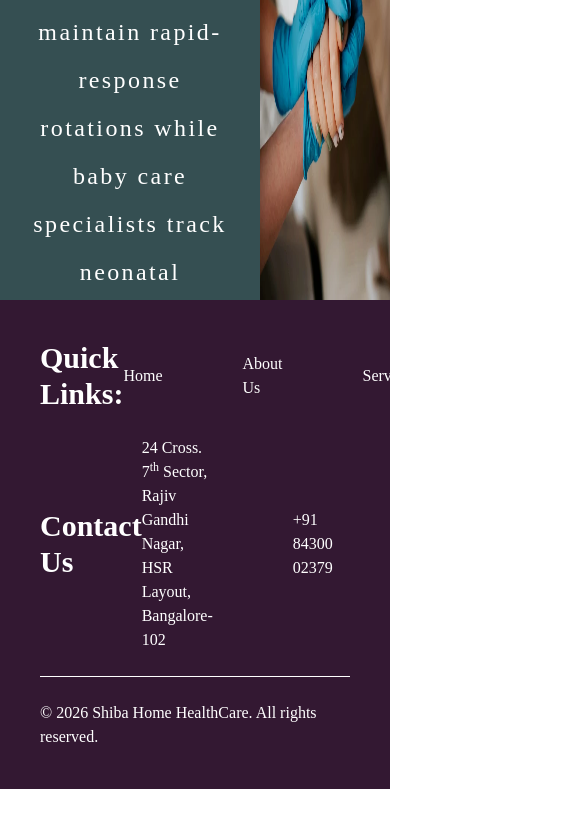
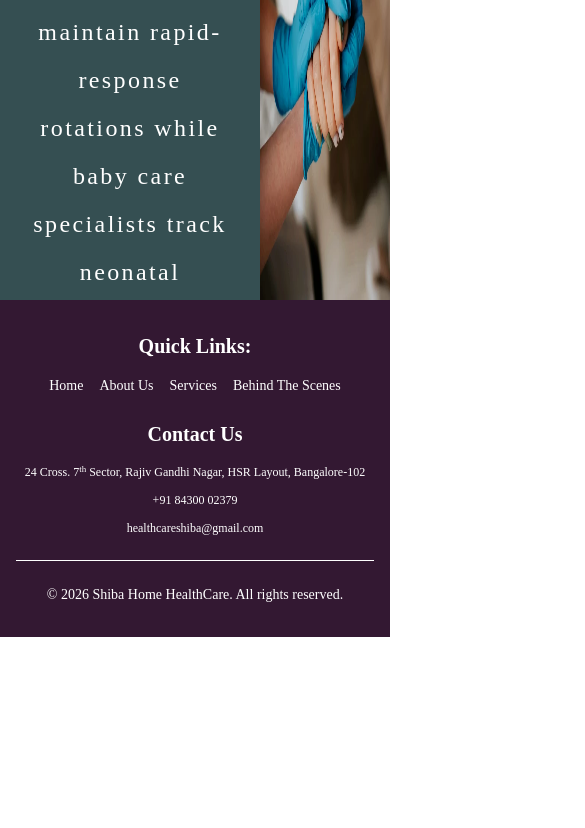
Before and after one commit to AdrishikharChowdhury/Happyhealing-Home-Healthcare-Services, a React (Vite) app: page / in a window 390 px wide. Shown: the part 7416-8244 px from the top of the page, 585 px wide, since content can reach past the window. Built offline with nearby package versions, Linux system fonts and the light colour scheme.

Commit message:
Footer made responsive

```diff
--- a/src/components/Footer.jsx
+++ b/src/components/Footer.jsx
@@ -3,12 +3,12 @@ import { Link } from "react-router-dom";
 import { Link as ScrollLink } from "react-scroll";
 
 const Footer = () => {
-  const [year, setyear] = useState(new Date().getFullYear());
+  const year = new Date().getFullYear();
   return (
-    <div className="w-full bg-[#331832] px-10 py-10 text-white flex flex-col justify-center items-center gap-6">
-      <div className="w-full flex justify-between items-center">
-        <h1 className="text-3xl font-bold">Quick Links:</h1>
-        <ul className="flex justify-center items-center gap-20">
+    <div className="w-full bg-[#331832] px-4 md:px-8 lg:px-10 py-8 md:py-10 text-white flex flex-col justify-center items-center gap-6 md:gap-8">
+      <div className="w-full flex flex-col md:flex-row justify-between items-center gap-4 md:gap-6">
+        <h1 className="text-xl md:text-2xl lg:text-3xl font-bold text-center md:text-left">Quick Links:</h1>
+        <ul className="flex flex-wrap justify-center items-center gap-4 md:gap-8 lg:gap-20 text-sm md:text-base">
           <ScrollLink
             className="hover:scale-125 hover:text-emerald-400 cursor-pointer duration-50"
             to="home"
@@ -44,36 +44,36 @@ const Footer = () => {
           </ScrollLink>
         </ul>
       </div>
-      <div className="w-full flex justify-between items-center">
-        <h1 className="text-3xl font-bold">Contact Us</h1>
-        <ul className="flex justify-center items-center gap-20">
+      <div className="w-full flex flex-col md:flex-row justify-between items-center gap-4 md:gap-6">
+        <h1 className="text-xl md:text-2xl lg:text-3xl font-bold text-center md:text-left">Contact Us</h1>
+        <ul className="flex flex-col md:flex-row justify-center items-center gap-3 md:gap-6 lg:gap-20 text-xs md:text-sm lg:text-base text-center md:text-left">
           <li
-            className="hover:scale-125 hover:text-emerald-400 cursor-pointer duration-50"
+            className="hover:scale-105 hover:text-emerald-400 cursor-pointer duration-50"
           >
             24 Cross. 7<sup>th</sup> Sector, Rajiv Gandhi Nagar, HSR Layout,
             Bangalore-102
           </li>
           <li
-            className="hover:scale-125 hover:text-emerald-400 cursor-pointer duration-50"
+            className="hover:scale-105 hover:text-emerald-400 cursor-pointer duration-50"
           >
-            <a href="tel:+918430002379" className="text-white no-underline hover:scale-125 hover:text-emerald-400 cursor-pointer duration-50">
+            <a href="tel:+918430002379" className="text-white no-underline hover:text-emerald-400 cursor-pointer">
               +91 84300 02379
             </a>
           </li>
           <li
-            className="hover:scale-125 hover:text-emerald-400 cursor-pointer duration-50"
+            className="hover:scale-105 hover:text-emerald-400 cursor-pointer duration-50"
           >
             <a
               href="mailto:healthcareshiba@gmail.com?subject=Shiba%20Service%20Inquiry&body=Hi%20Team%2C%0AI%20need%20home%20nursing..."
-              className="text-white no-underline hover:scale-125 hover:text-emerald-400 cursor-pointer duration-50"
+              className="text-white no-underline hover:text-emerald-400 cursor-pointer"
             >
               healthcareshiba@gmail.com
             </a>
           </li>
         </ul>
       </div>
-      <hr className="text-white bg-white w-full" />
-      <p>&copy; {year} Shiba Home HealthCare. All rights reserved.</p>
+      <hr className="border-white w-full" />
+      <p className="text-sm md:text-base text-center">&copy; {year} Shiba Home HealthCare. All rights reserved.</p>
     </div>
   );
 };
```
